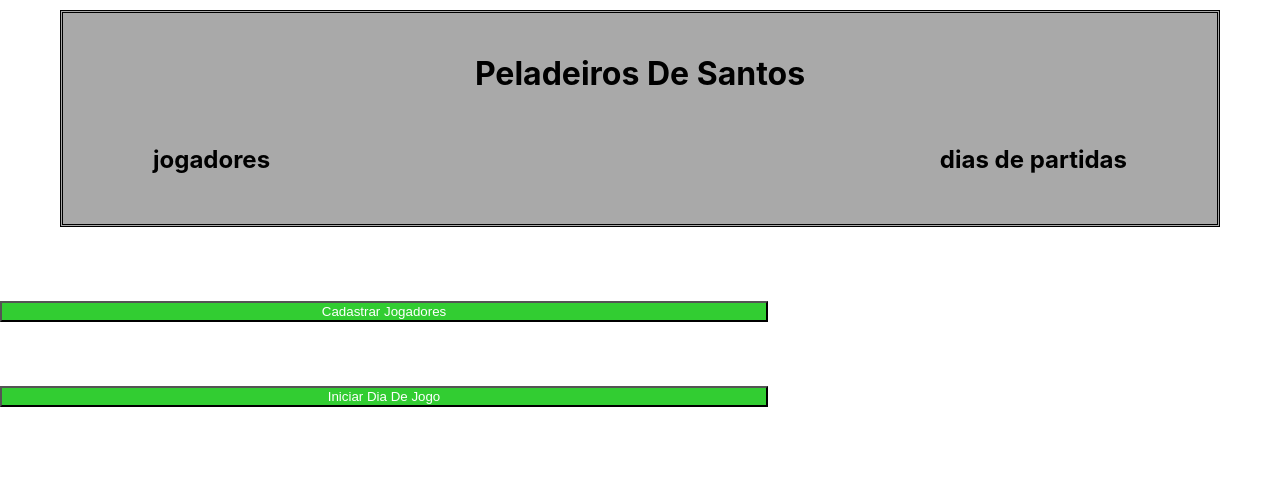
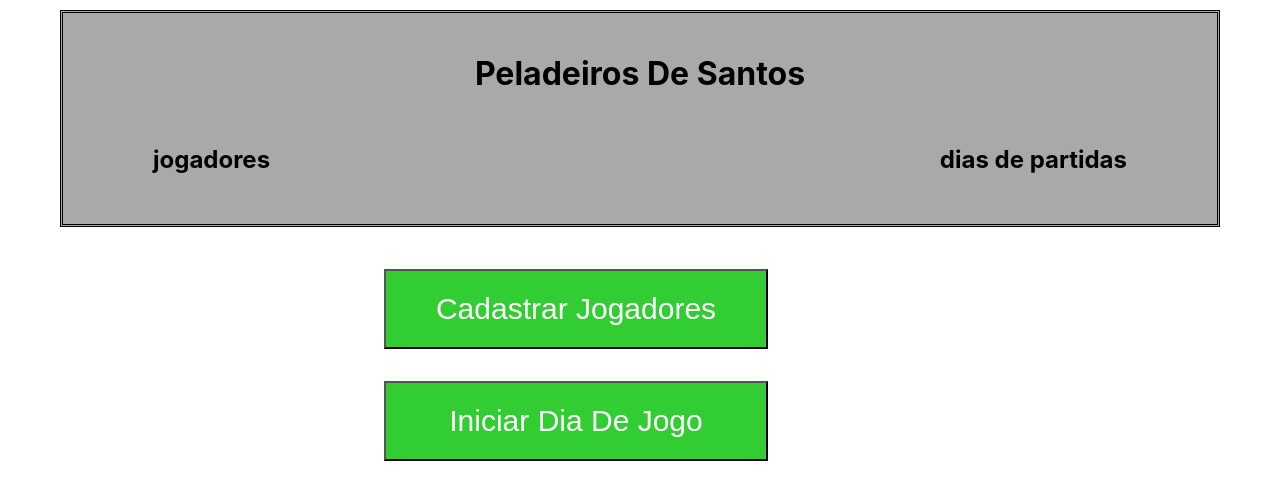
Before and after one commit to viniciustq14/PeladeirosDeSantos, a React (Create React App) app in the folder web/: page / in a window 1280 px wide. Shown: the top 500 px of the page. Built offline with nearby package versions, Linux system fonts and the light colour scheme.

Commit message:
ajustes nos botões

```diff
--- a/web/src/principal/principal.js
+++ b/web/src/principal/principal.js
@@ -6,9 +6,12 @@ import Cabecalho from '../cabecalho/Cabecalho'
 function Principal() {
   return (
     <>
-    <Cabecalho/>
-    <button>Cadastrar Jogadores</button>
-    <button>Iniciar Dia De Jogo </button>
+      <Cabecalho />
+      <div className="botoes">
+        <button>Cadastrar Jogadores</button>
+        <button>Iniciar Dia De Jogo </button>
+
+      </div>
     </>
   );
 }
--- a/web/src/principal/style.css
+++ b/web/src/principal/style.css
@@ -2,7 +2,16 @@ button{
    background-color: #32CD32;
    width: 60%;
    color:white;
-   height: 80%;
+   height: 80px;
    margin-top: 5%;
    align-items: center;
+   font-size: 30px;
+
 }
+
+.botoes{
+   margin-left:30%;
+   margin-right:20%;
+   border:2px;
+   border-radius: 20px;
+}
```
